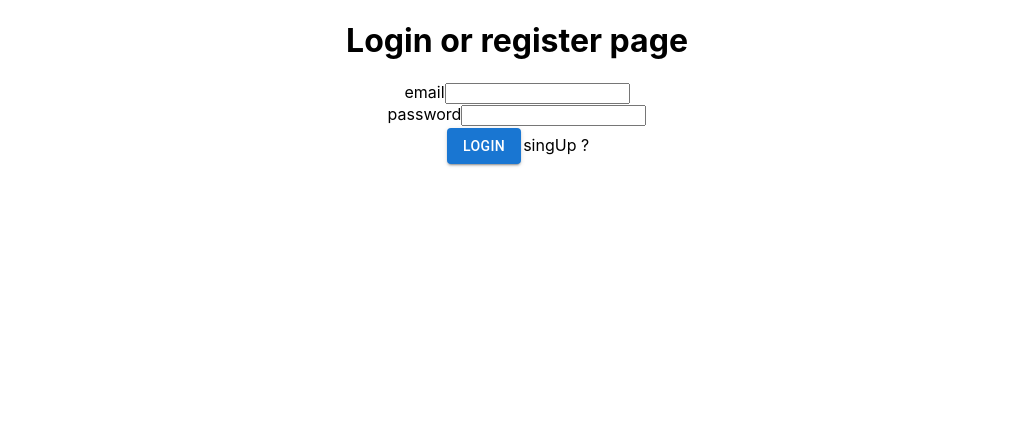
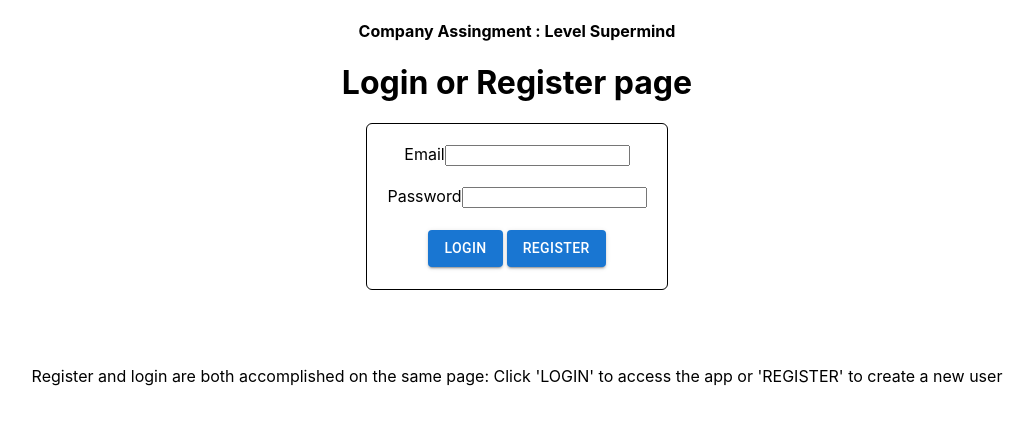
Before and after one commit to royhirakp/BlogPost-frontend, a React (Create React App) app: page /login in a window 1280 px wide. Shown: the top 424 px of the page, without its empty margins (123-1154 px from the left). Built offline with nearby package versions, Linux system fonts and the light colour scheme.

Commit message:
update login page

```diff
--- a/src/App.js
+++ b/src/App.js
@@ -1,10 +1,10 @@
-// import logo from "./logo.svg";
 import "./App.css";
 import AppRoute from "./router/AppRoute";
 
 function App() {
   return (
     <div className="App">
+      <h4>Company Assingment : Level Supermind</h4>
       <AppRoute />
     </div>
   );
--- a/src/components/Register.js
+++ b/src/components/Register.js
@@ -25,9 +25,8 @@
 
   const hadelSubmit = async (status) => {
     try {
-      // console.log("submit", status, "=====", email, password);
       if (email === "" || password === "") {
-        alert("give email and password");
+        alert("email and password fild can't be empty");
         return;
       }
       const body = {
@@ -36,28 +35,50 @@
       };
       if (status === "singup") {
         let res = await singup(body);
-        console.log(res.data.messege);
+        if (res.error) {
+          setError("user already exist ");
+          return;
+        }
         setError("");
       } else {
         let res = await login(body);
+        console.log(res);
+        if (res?.error?.data?.messege) {
+          setError("Password not matched");
+          return;
+        }
+        if (res?.error) {
+          setError("User not registered");
+          return;
+        }
         localStorage.setItem("jwtTokenW", res.data.token);
         localStorage.setItem("webappLoginUserEmail", email);
         setError("");
         navigate("../home");
       }
     } catch (error) {
-      setError("erorr !!! sing up first / give right password / ");
+      console.log(error);
     }
   };
 
   return (
     <div>
-      {isLoading ? "Loading...." : ""}
-      {singUpLodingStatus ? "Registring...." : ""}
+      {isLoading ? "Loading..." : ""}
+      {singUpLodingStatus ? "Creating new user...." : ""}
       <form>
-        <header style={{ display: "flex", flexDirection: "column" }}>
+        <header
+          style={{
+            display: "flex",
+            border: "1px solid",
+            width: "300px",
+            flexDirection: "column",
+            margin: "0 auto 0 auto",
+            borderRadius: "6px",
+          }}
+        >
+          <br />
           <div className="textfildContainer">
-            email
+            Email
             <input
               type="text"
               onChange={(e) => {
@@ -66,9 +87,10 @@
               }}
             />
             <br />
-            password
+            <br />
+            Password
             <input
-              type="text"
+              type="password"
               onChange={(e) => {
                 dispatch(addPassword(e.target.value));
                 setpassword(e.target.value);
@@ -76,23 +98,15 @@
             />
             <br />
           </div>
+          <br />
           <div className="ButtonContainer">
             <Button
               style={{ margin: "2px" }}
-              onClick={() => hadelSubmit("login")}
+              onClick={() => hadelSubmit("Login")}
               variant="contained"
             >
               Login
             </Button>
-            <a
-              style={{ cursor: "pointer" }}
-              onClick={() => {
-                setToggleStatus(true);
-              }}
-            >
-              {LoginRegToggle ? "" : "singUp ?"}
-            </a>
-            {LoginRegToggle ? (
             <Button
               style={{ margin: "2px" }}
               onClick={() => hadelSubmit("singup")}
@@ -100,11 +114,7 @@
             >
               Register
             </Button>
-            ) : (
-              ""
-            )}
           </div>
-
           <br />
           {error}
           {isSuccess ? "new user created" : ""}
--- a/src/pages/LoginRegister.js
+++ b/src/pages/LoginRegister.js
@@ -4,8 +4,17 @@
 const LoginRegister = () => {
   return (
     <div>
-      <h1>Login or register page </h1>
+      <h1>Login or Register page </h1>
       <Register />
+      <br />
+      <br />
+      <br />
+      <div className="info">
+        <p>
+          Register and login are both accomplished on the same page: Click
+          'LOGIN' to access the app or 'REGISTER' to create a new user{" "}
+        </p>
+      </div>
     </div>
   );
 };
--- a/src/pages/WelcomePage.js
+++ b/src/pages/WelcomePage.js
@@ -7,12 +7,21 @@
     <div>
       <h1>welcome to blog post app</h1>
       <Button
+        style={{
+          border: "1px solid",
+        }}
         onClick={() => {
           navigate("/login");
         }}
       >
         click to Start
       </Button>
+      <div className="info">
+        {/* <p>App information</p>
+        <p>"/login" == Login page / Register Page </p>
+        <p>"/home" == Home page </p>
+        <p>"/fullPost" == FullPost Page </p> */}
+      </div>
     </div>
   );
 };
--- a/src/router/AppRoute.js
+++ b/src/router/AppRoute.js
@@ -10,9 +10,7 @@
       <BrowserRouter>
         <Routes>
           <Route path="/" element={<WelcomePage />} />
-
           <Route path="/login" element={<LoginRegister />} />
-
           <Route path="/home" element={<Home />} />
           <Route path="/fullPost" element={<FullPost />} />
         </Routes>
```
Also changed, not shown: 7 other files (tests, documents, lock files or other folders). Lines whose indentation alone changed are shown as unchanged.
